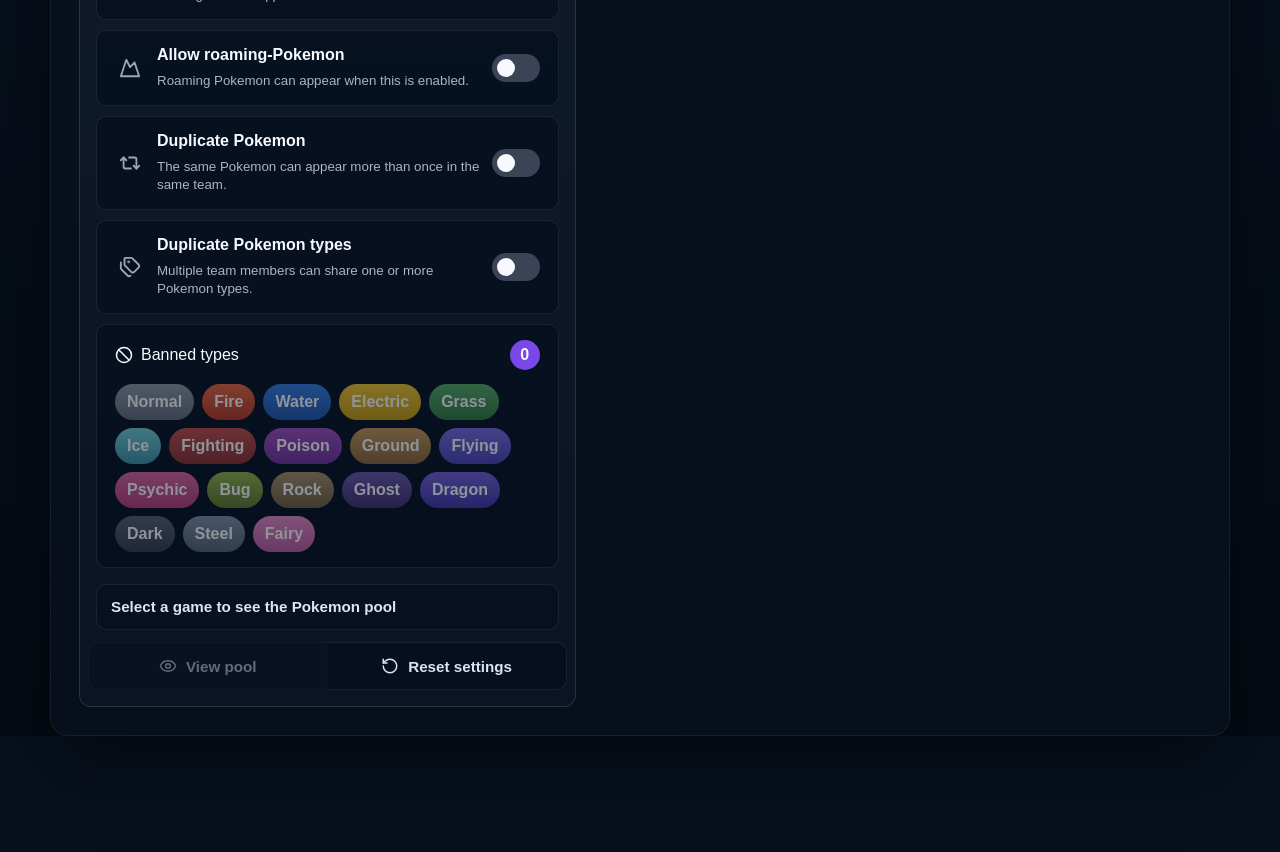
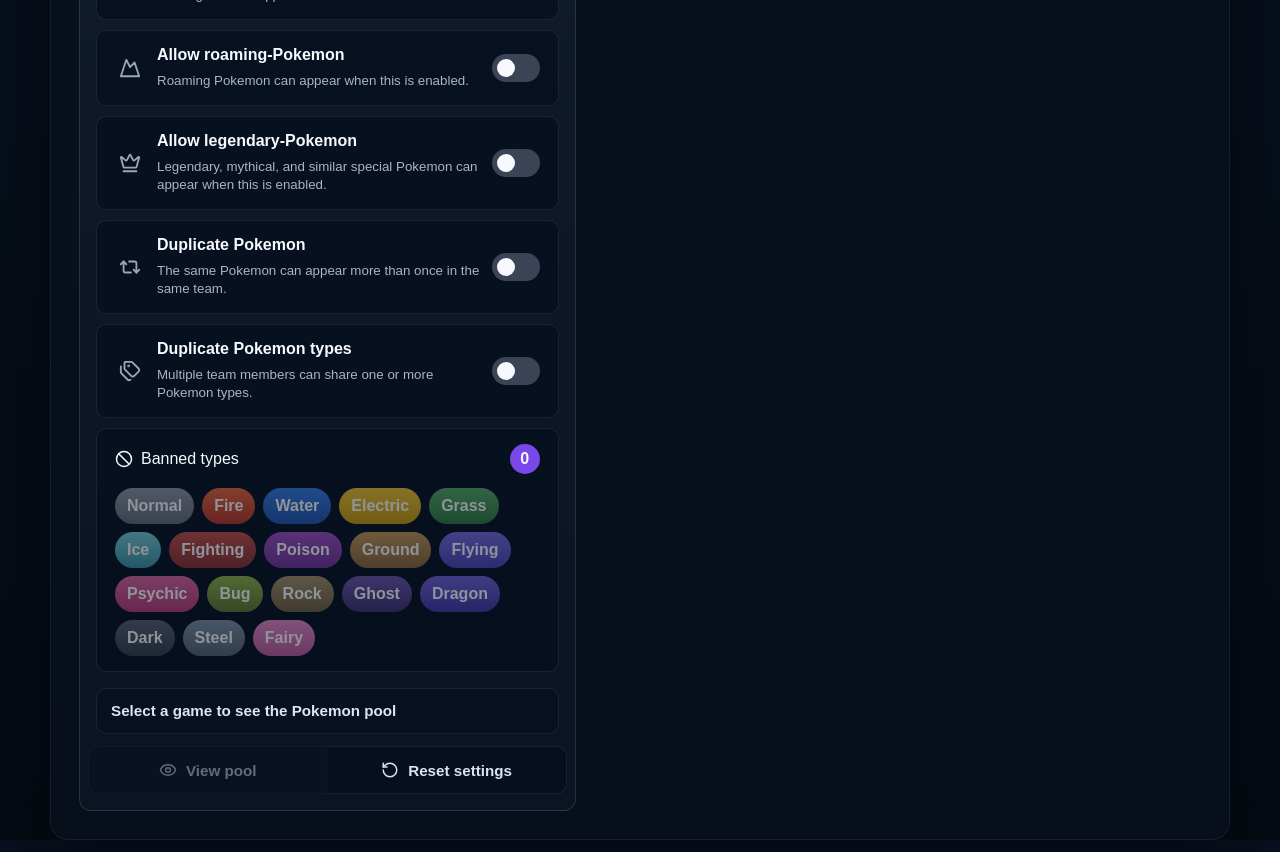
Before and after one commit to EasyEddi/Route-Zero, a Next.js app: page / in a window 1280 px wide. Shown: the part 1020-1872 px from the top of the page. Before the commit the page ends 1768 px from the top, so only its background shows below. Built offline with nearby package versions, Linux system fonts and the light colour scheme.

Commit message:
Add legendary Pokemon filter

```diff
--- a/app/page.tsx
+++ b/app/page.tsx
@@ -5,6 +5,7 @@
 import {
   Ban,
   Copy,
+  Crown,
   Dice5,
   Eye,
   Gamepad2,
@@ -26,6 +27,7 @@
 import { games } from "@/data/games";
 import { pokemon } from "@/data/pokemon";
 import { pokemonTypes } from "@/data/types";
+import { isLegendaryPokemon } from "@/lib/pokemon-tags";
 import { applyFilters, rollTeam } from "@/lib/team-generator";
 import type { PokemonEntry, TeamFilters } from "@/lib/types";
 
@@ -37,6 +39,7 @@
   allowEventPokemon: false,
   allowTradePokemon: false,
   allowRoamingPokemon: false,
+  allowLegendaryPokemon: false,
   allowDuplicatePokemon: false,
   allowDuplicateTypes: false,
 };
@@ -478,6 +481,13 @@
               description="Roaming Pokemon can appear when this is enabled."
               checked={filters.allowRoamingPokemon}
               onChange={(checked) => updateFilter("allowRoamingPokemon", checked)}
+            />
+            <ToggleRow
+              icon={<Crown size={22} />}
+              label="Allow legendary-Pokemon"
+              description="Legendary, mythical, and similar special Pokemon can appear when this is enabled."
+              checked={filters.allowLegendaryPokemon}
+              onChange={(checked) => updateFilter("allowLegendaryPokemon", checked)}
             />
             <ToggleRow
               icon={<Repeat2 size={22} />}
@@ -1453,5 +1463,9 @@
     notes.push("Roaming flag");
   }
 
+  if (isLegendaryPokemon(entry.id)) {
+    notes.push("Legendary flag");
+  }
+
   return notes;
 }
--- /dev/null
+++ b/lib/pokemon-tags.ts
@@ -0,0 +1,12 @@
+const legendaryPokemonIds = new Set([
+  144, 145, 146, 150, 151, 243, 244, 245, 249, 250, 251, 377, 378, 379, 380, 381, 382, 383, 384,
+  385, 386, 480, 481, 482, 483, 484, 485, 486, 487, 488, 489, 490, 491, 492, 493, 494, 638, 639,
+  640, 641, 642, 643, 644, 645, 646, 647, 648, 649, 716, 717, 718, 719, 720, 721, 772, 773, 785,
+  786, 787, 788, 789, 790, 791, 792, 793, 794, 795, 796, 797, 798, 799, 800, 801, 802, 803, 804,
+  805, 806, 807, 808, 809, 888, 889, 890, 891, 892, 893, 894, 895, 896, 897, 898, 905, 1001,
+  1002, 1003, 1004, 1007, 1008, 1009, 1010, 1024, 1025,
+]);
+
+export function isLegendaryPokemon(pokemonId: number) {
+  return legendaryPokemonIds.has(pokemonId);
+}
--- a/lib/team-generator.ts
+++ b/lib/team-generator.ts
@@ -1,4 +1,5 @@
 import type { PokemonEntry, TeamFilters } from "./types";
+import { isLegendaryPokemon } from "./pokemon-tags";
 
 type RollOptions = {
   dryRun?: boolean;
@@ -47,6 +48,10 @@
     }
 
     if (!filters.allowRoamingPokemon && pokemon.roaming) {
+      return false;
+    }
+
+    if (!filters.allowLegendaryPokemon && isLegendaryPokemon(pokemon.id)) {
       return false;
     }
 
--- a/lib/types.ts
+++ b/lib/types.ts
@@ -26,6 +26,7 @@
   allowEventPokemon: boolean;
   allowTradePokemon: boolean;
   allowRoamingPokemon: boolean;
+  allowLegendaryPokemon: boolean;
   allowDuplicatePokemon: boolean;
   allowDuplicateTypes: boolean;
 };
```
